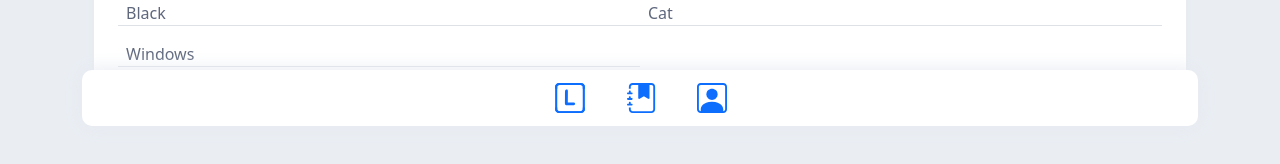
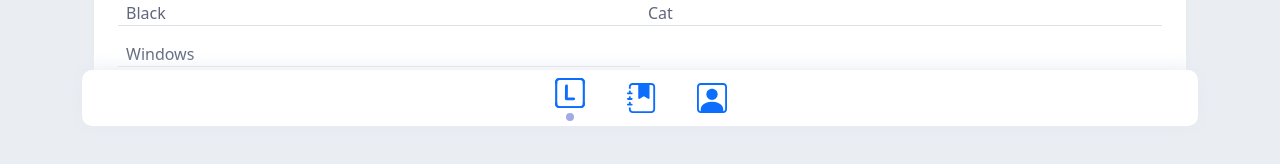
Before and after one commit to Holid4y/Lexi_client, a React (Vite) app: page / in a window 1280 px wide. Shown: the part 666-830 px from the top of the page. Built offline with nearby package versions, Linux system fonts and the light colour scheme; no server answers.

Commit message:
добавил active для ссылок

```diff
--- a/assets/css/style.css
+++ b/assets/css/style.css
@@ -204,16 +204,38 @@ footer{
     background-color: var(--input-color);
     border-radius: 8px;
     outline: none;
-    transition: transform .5s;
+    transition: transform .3s;
 }
 
-.nav-link:hover{
-    outline: 3px solid var(--bs-body-bg);
-    transform: translateY(-10px);
+.nav-link::after {
+    content: '';
+    position: absolute;
+    width: 0;
+    height: 0;
+    bottom: -5px;
+    left: 50%;
+    transform: translateX(-50%);
+    border-radius: 50%;
+    background: var(--book-text);
+    transition: width 0.3s, height 0.3s;
 }
-.nav-link.active_link{
-    outline: 3px solid var(--bs-body-bg);
-    transform: translateY(-10px);
+
+.nav-link:hover::after {
+    width: 8px;
+    height: 8px;
+}
+
+.nav-link:hover {
+    transform: translateY(-5px);
+}
+
+.nav-link.active_link::after {
+    width: 8px;
+    height: 8px;
+}
+
+.nav-link.active_link {
+    transform: translateY(-5px);
 }
 
 
--- a/src/common/components/Navigation.jsx
+++ b/src/common/components/Navigation.jsx
@@ -1,8 +1,13 @@
 // Нижняя навигация
 import React from "react";
-import { Link } from 'react-router-dom';
+import { Link, useLocation } from 'react-router-dom';
 
 function Navigation() {
+    const location = useLocation();
+
+    const getLinkClass = (path) => {
+      return location.pathname === path ? 'nav-link color-svg active_link' : 'nav-link color-svg';
+    };
 
   return (
     <footer className="container fixed-bottom py-2">
@@ -45,7 +50,7 @@ function Navigation() {
             </div>
             <ul className="nav justify-content-center">
                   <li className="nav-item">
-                    <Link to="/" className="nav-link color-svg">
+                    <Link to="/" className={getLinkClass('/')}>
                         <svg width="34" height="30" viewBox="0 0 34 30" fill="currentColor" xmlns="http://www.w3.org/2000/svg">
                             <g clip-path="url(#clip0_494_42)">
                             <path d="M6.375 0H27.625C28.7522 0 29.8332 0.395088 30.6302 1.09835C31.4272 1.80161 31.875 2.75544 31.875 3.75V26.25C31.875 27.2446 31.4272 28.1984 30.6302 28.9016C29.8332 29.6049 28.7522 30 27.625 30H6.375C5.24783 30 4.16683 29.6049 3.3698 28.9016C2.57277 28.1984 2.125 27.2446 2.125 26.25V24.375H4.25V26.25C4.25 26.7473 4.47388 27.2242 4.8724 27.5758C5.27091 27.9275 5.81141 28.125 6.375 28.125H27.625C28.1886 28.125 28.7291 27.9275 29.1276 27.5758C29.5261 27.2242 29.75 26.7473 29.75 26.25V3.75C29.75 3.25272 29.5261 2.77581 29.1276 2.42417C28.7291 2.07254 28.1886 1.875 27.625 1.875H6.375C5.81141 1.875 5.27091 2.07254 4.8724 2.42417C4.47388 2.77581 4.25 3.25272 4.25 3.75V5.625H2.125V3.75C2.125 2.75544 2.57277 1.80161 3.3698 1.09835C4.16683 0.395088 5.24783 0 6.375 0Z" fill="currentColor"/>
@@ -57,7 +62,7 @@ function Navigation() {
                     {/* реализовать активацию ссылок классом active_link */}
                   </li>
                   <li className="nav-item">
-                    <Link to="/bookmarks" className="nav-link color-svg">
+                    <Link to="/bookmarks" className={getLinkClass('/bookmarks')}>
                         <svg width="30" height="30" viewBox="0 0 30 30" fill="currentColor" xmlns="http://www.w3.org/2000/svg">
                             <path fill-rule="evenodd" clip-rule="evenodd" d="M11.25 1.875H22.5V15C22.5 15.1659 22.4561 15.3288 22.3726 15.4721C22.2891 15.6154 22.169 15.734 22.0247 15.8158C21.8804 15.8976 21.717 15.9396 21.5511 15.9376C21.3853 15.9356 21.2229 15.8896 21.0806 15.8044L16.875 13.2806L12.6694 15.8063C12.527 15.8916 12.3644 15.9376 12.1984 15.9395C12.0324 15.9414 11.8688 15.8992 11.7245 15.8172C11.5801 15.7352 11.4601 15.6164 11.3767 15.4728C11.2934 15.3292 11.2496 15.166 11.25 15V1.875Z" fill="currentColor"/>
                             <path d="M5.625 0H24.375C25.3696 0 26.3234 0.395088 27.0266 1.09835C27.7299 1.80161 28.125 2.75544 28.125 3.75V26.25C28.125 27.2446 27.7299 28.1984 27.0266 28.9016C26.3234 29.6049 25.3696 30 24.375 30H5.625C4.63044 30 3.67661 29.6049 2.97335 28.9016C2.27009 28.1984 1.875 27.2446 1.875 26.25V24.375H3.75V26.25C3.75 26.7473 3.94754 27.2242 4.29917 27.5758C4.65081 27.9275 5.12772 28.125 5.625 28.125H24.375C24.8723 28.125 25.3492 27.9275 25.7008 27.5758C26.0525 27.2242 26.25 26.7473 26.25 26.25V3.75C26.25 3.25272 26.0525 2.77581 25.7008 2.42417C25.3492 2.07254 24.8723 1.875 24.375 1.875H5.625C5.12772 1.875 4.65081 2.07254 4.29917 2.42417C3.94754 2.77581 3.75 3.25272 3.75 3.75V5.625H1.875V3.75C1.875 2.75544 2.27009 1.80161 2.97335 1.09835C3.67661 0.395088 4.63044 0 5.625 0Z" fill="currentColor"/>
@@ -66,7 +71,7 @@ function Navigation() {
                     </Link>
                   </li>
                   <li className="nav-item">
-                    <Link to="/profile" className="nav-link color-svg">
+                    <Link to="/profile" className={getLinkClass('/profile')}>
                         <svg width="30" height="30" viewBox="0 0 30 30" fill="currentColor" xmlns="http://www.w3.org/2000/svg">
                             <g clip-path="url(#clip0_494_23)">
                             <path d="M20.625 11.25C20.625 12.7418 20.0324 14.1726 18.9775 15.2275C17.9226 16.2824 16.4918 16.875 15 16.875C13.5082 16.875 12.0774 16.2824 11.0225 15.2275C9.96763 14.1726 9.375 12.7418 9.375 11.25C9.375 9.75816 9.96763 8.32742 11.0225 7.27252C12.0774 6.21763 13.5082 5.625 15 5.625C16.4918 5.625 17.9226 6.21763 18.9775 7.27252C20.0324 8.32742 20.625 9.75816 20.625 11.25Z" fill="currentColor"/>
```
